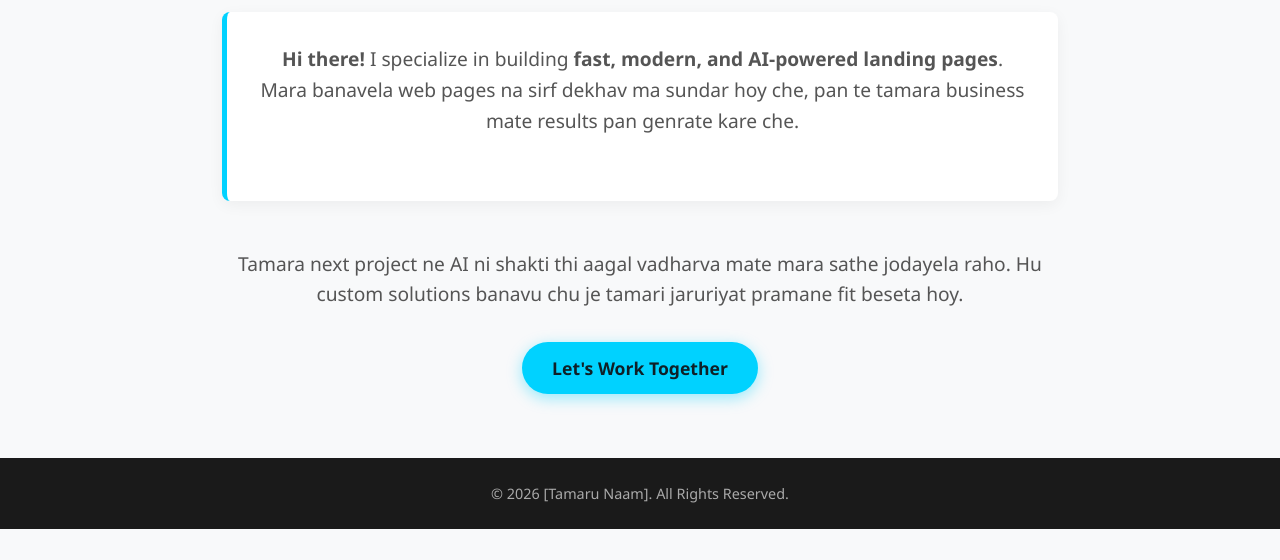
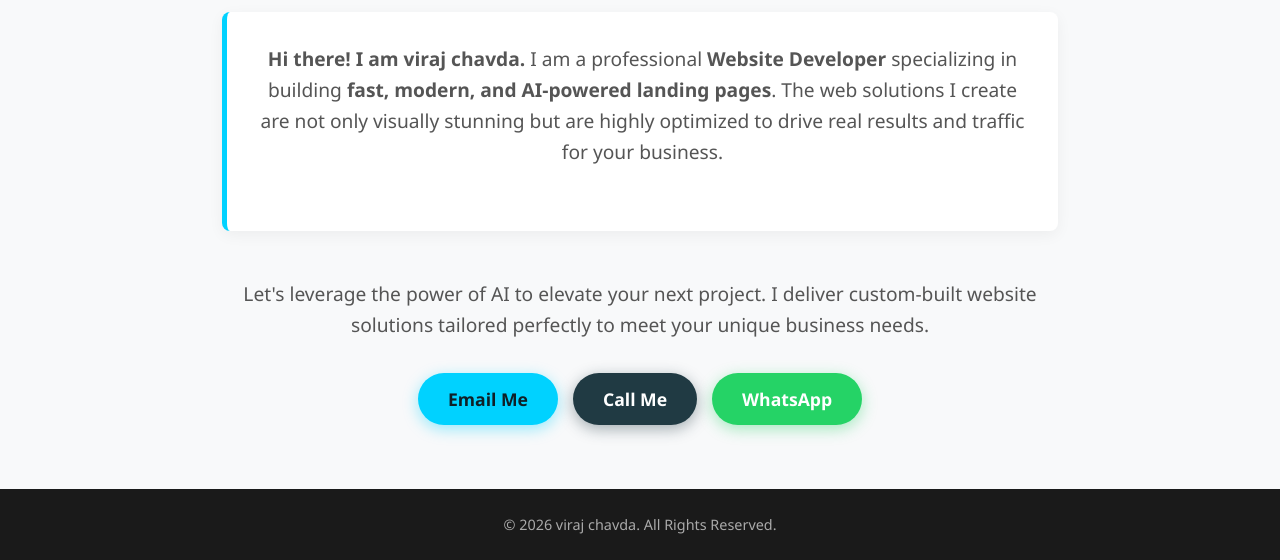
Before and after one commit to Our-Official-Website/viraj-portfolio, a plain HTML site: page index.html in a window 1280 px wide. Shown: the part 444-1004 px from the top of the page. Before the commit the page ends 973 px from the top, so only its background shows below. Drawn offline with Linux system fonts and the light colour scheme.

Commit message:
Revise index.html for SEO and content updates
Updated title, meta tags, and content for SEO and branding improvements. Enhanced contact buttons and overall structure for better user engagement.

```diff
--- a/index.html
+++ b/index.html
@@ -3,15 +3,31 @@
 <head>
     <meta charset="UTF-8">
     <meta name="viewport" content="width=device-width, initial-scale=1.0">
-    <title>Freelance Web Developer & AI Consultant</title>
+
+    <title>Freelance Website Developer & AI Consultant | viraj chavda</title>
+
+    <meta name="description" content="Hire viraj chavda, a professional freelance website developer and AI consultant. I build fast, modern, and AI-powered landing pages to drive real business results.">
+
+    <meta name="keywords" content="website developer, freelance web developer, AI consultant, custom landing pages, AI-powered websites, hire developer">
+    <meta name="author" content="viraj chavda">
+    <meta name="robots" content="index, follow"> <meta property="og:title" content="Freelance Website Developer & AI Consultant">
+    <meta property="og:description" content="Looking for a fast, modern, and AI-powered website? Let's work together to elevate your business.">
+    <meta property="og:type" content="website">
+
+    <script type="application/ld+json">
+    {
+      "@context": "https://schema.org",
+      "@type": "Person",
+      "name": "viraj chavda",
+      "jobTitle": "Website Developer & AI Consultant",
+      "url": "https://our-official-website.github.io/viraj-portfolio/",
+      "description": "Professional freelance website developer specializing in fast, modern, and AI-powered landing pages."
+    }
+    </script>
+
     <style>
         /* Basic Reset */
-        * {
-            margin: 0;
-            padding: 0;
-            box-sizing: border-box;
-        }
-
+        * { margin: 0; padding: 0; box-sizing: border-box; }
         body {
             font-family: 'Segoe UI', Tahoma, Geneva, Verdana, sans-serif;
             background-color: #f8f9fa;
@@ -26,38 +42,18 @@
             text-align: center;
             padding: 6rem 2rem;
         }
-
-        header h1 {
-            font-size: 3rem;
-            margin-bottom: 10px;
-            letter-spacing: 1px;
-        }
-
-        header h2 {
-            font-size: 1.5rem;
-            color: #00d2ff;
-            font-weight: 400;
-        }
+        header h1 { font-size: 3rem; margin-bottom: 10px; letter-spacing: 1px; }
+        header h2 { font-size: 1.5rem; color: #00d2ff; font-weight: 400; }
 
         /* Content Section */
-        .container {
+        main {
             max-width: 900px;
             margin: 0 auto;
             padding: 4rem 2rem;
             text-align: center;
         }
-
-        .container h3 {
-            font-size: 2rem;
-            margin-bottom: 1.5rem;
-            color: #2c5364;
-        }
-
-        .container p {
-            font-size: 1.2rem;
-            color: #555;
-            margin-bottom: 2rem;
-        }
+        main h3 { font-size: 2rem; margin-bottom: 1.5rem; color: #2c5364; }
+        main p { font-size: 1.2rem; color: #555; margin-bottom: 2rem; }
 
         .highlight-box {
             background: #ffffff;
@@ -68,25 +64,37 @@
             margin-bottom: 3rem;
         }
 
-        /* Call to Action Button */
+        /* Buttons Layout */
+        .contact-buttons {
+            display: flex;
+            justify-content: center;
+            gap: 15px;
+            flex-wrap: wrap;
+            margin-top: 2rem;
+        }
+
+        /* Base Button Style */
         .btn {
             display: inline-block;
-            background: #00d2ff;
-            color: #0f2027;
             padding: 12px 30px;
             font-size: 1.1rem;
             font-weight: bold;
             text-decoration: none;
             border-radius: 50px;
             transition: all 0.3s ease;
-            box-shadow: 0 4px 15px rgba(0, 210, 255, 0.4);
         }
 
-        .btn:hover {
-            background: #3a7bd5;
-            color: #ffffff;
-            transform: translateY(-2px);
-        }
+        /* Email Button */
+        .btn-email { background: #00d2ff; color: #0f2027; box-shadow: 0 4px 15px rgba(0, 210, 255, 0.4); }
+        .btn-email:hover { background: #3a7bd5; color: #ffffff; transform: translateY(-2px); }
+
+        /* Call Button */
+        .btn-call { background: #203a43; color: #ffffff; box-shadow: 0 4px 15px rgba(32, 58, 67, 0.4); }
+        .btn-call:hover { background: #0f2027; transform: translateY(-2px); }
+
+        /* WhatsApp Button */
+        .btn-whatsapp { background: #25D366; color: #ffffff; box-shadow: 0 4px 15px rgba(37, 211, 102, 0.4); }
+        .btn-whatsapp:hover { background: #128C7E; transform: translateY(-2px); }
 
         /* Footer */
         footer {
@@ -101,24 +109,32 @@
 <body>
 
     <header>
-        <h1>[Tamaru Naam]</h1>
-        <h2>Freelance Web Developer & AI Consultant</h2>
+        <h1>viraj chavda</h1>
+        <h2>Freelance Website Developer & AI Consultant</h2>
     </header>
 
-    <div class="container">
-        <h3>Welcome to My Portfolio</h3>
+    <main>
+        <section>
+            <h3>Welcome to My Portfolio</h3>
 
-        <div class="highlight-box">
-            <p><strong>Hi there!</strong> I specialize in building <strong>fast, modern, and AI-powered landing pages</strong>. Mara banavela web pages na sirf dekhav ma sundar hoy che, pan te tamara business mate results pan genrate kare che.</p>
-        </div>
+            <div class="highlight-box">
+                <p><strong>Hi there! I am viraj chavda.</strong> I am a professional <strong>Website Developer</strong> specializing in building <strong>fast, modern, and AI-powered landing pages</strong>. The web solutions I create are not only visually stunning but are highly optimized to drive real results and traffic for your business.</p>
+            </div>
 
-        <p>Tamara next project ne AI ni shakti thi aagal vadharva mate mara sathe jodayela raho. Hu custom solutions banavu chu je tamari jaruriyat pramane fit beseta hoy.</p>
+            <p>Let's leverage the power of AI to elevate your next project. I deliver custom-built website solutions tailored perfectly to meet your unique business needs.</p>
 
-        <a href="mailto:tamaru.email@example.com" class="btn">Let's Work Together</a>
-    </div>
+            <div class="contact-buttons">
+                <a href="mailto:vircccc@example.com" class="btn btn-email">Email Me</a>
+
+                <a href="tel:+917016575929" class="btn btn-call">Call Me</a>
+
+                <a href="https://wa.me/917016575929" class="btn btn-whatsapp">WhatsApp</a>
+            </div>
+        </section>
+    </main>
 
     <footer>
-        <p>&copy; 2026 [Tamaru Naam]. All Rights Reserved.</p>
+        <p>&copy; 2026 viraj chavda. All Rights Reserved.</p>
     </footer>
 
 </body>
```
